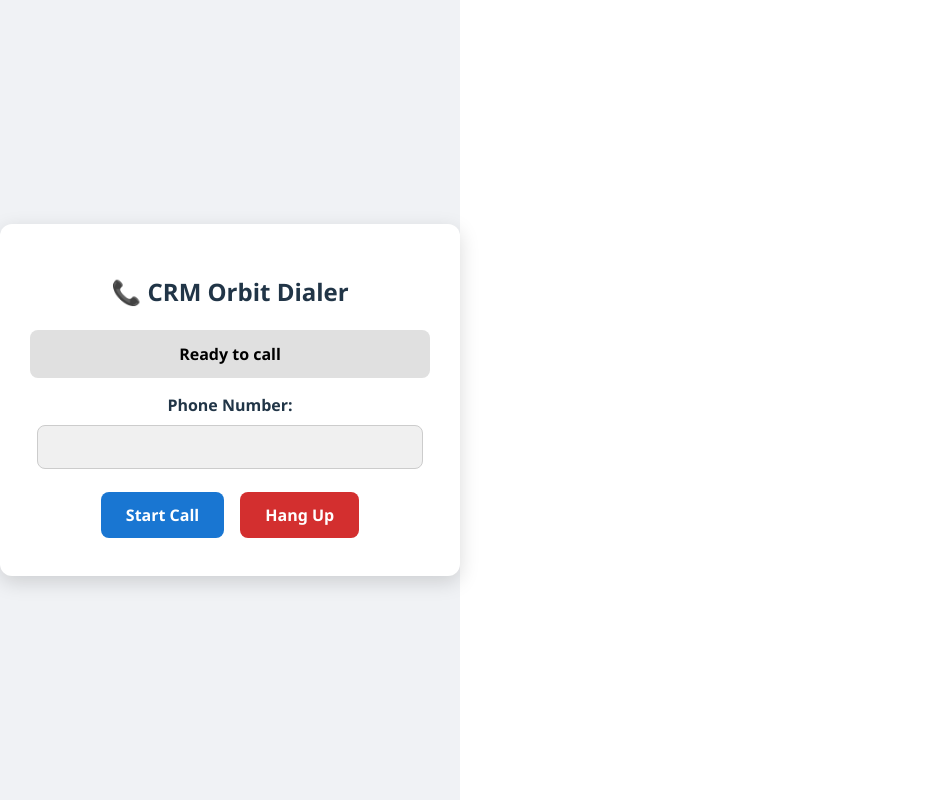
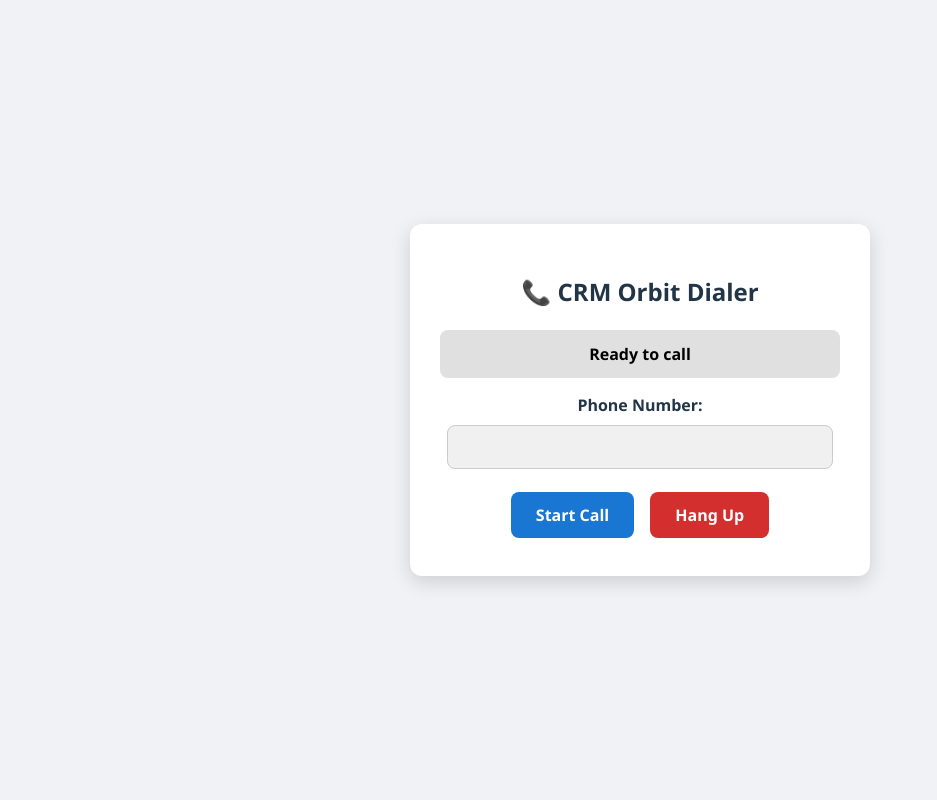
Before and after one commit to rekksu/twilio-dialer, a React (Vite) app: page / in a window 1280 px wide. Shown: the whole page, without its empty margins (0-937 px from the left). Built offline with nearby package versions, Linux system fonts and the light colour scheme.

Commit message:
stable commit 7.3

```diff
--- a/src/App.jsx
+++ b/src/App.jsx
@@ -72,7 +72,7 @@
     setOrgId(urlParams.get("orgId"));
     setStatus("Ready to call");
 
-    // Ensure HTML and body take full height
+    // Ensure HTML/body take full height
     document.documentElement.style.height = "100%";
     document.body.style.height = "100%";
     document.body.style.margin = "0";
@@ -143,13 +143,18 @@
     setIsHangupEnabled(false);
   };
 
-  // --- UI STYLES ---
+  // --- STYLES ---
   const containerStyle = {
+    position: "fixed",
+    top: 0,
+    left: 0,
+    width: "100vw",
+    height: "100vh",
     display: "flex",
     justifyContent: "center",
     alignItems: "center",
-    height: "100vh",
     background: "#f0f2f5",
+    zIndex: 9999,
   };
 
   const cardStyle = {
```
